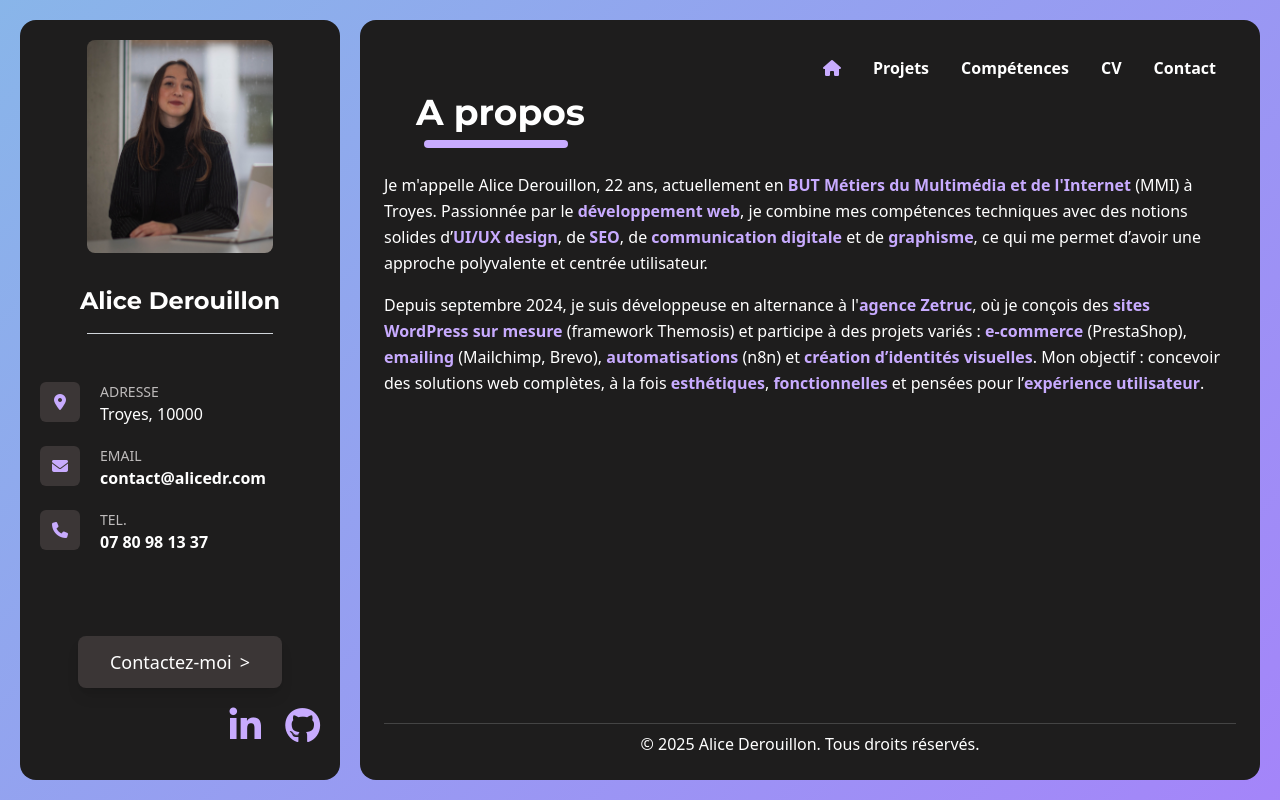
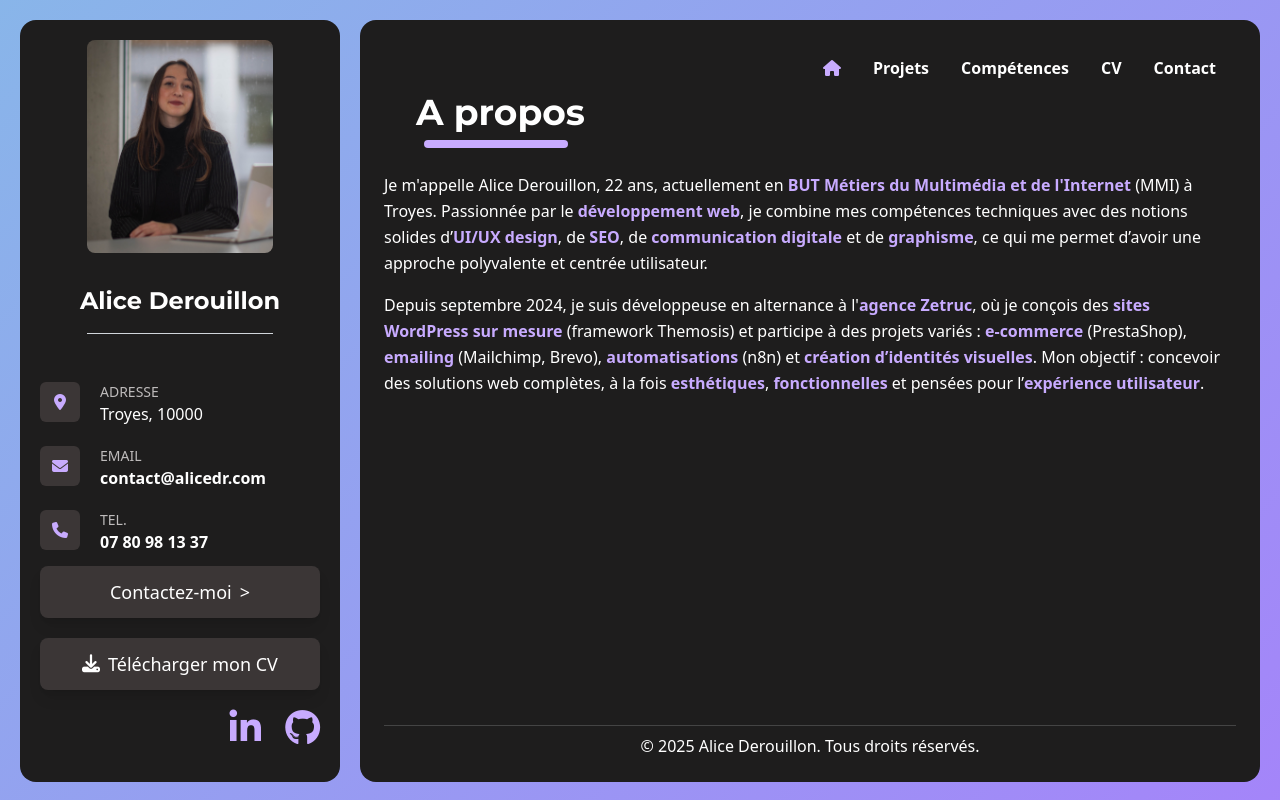
Before and after one commit to DerouillonAlice/portfolio, a Vue app: page / in a window 1280 px wide. Built offline with nearby package versions, Linux system fonts and the light colour scheme.

Commit message:
feat: cv button

```diff
--- a/src/components/Sidebar.vue
+++ b/src/components/Sidebar.vue
@@ -52,13 +52,16 @@
         </div>
       </div>
 
-      <!-- Section du bas : Bouton et réseaux sociaux -->
-      <div :class="{ 'hidden': !isContactInfoVisible, 'block': isContactInfoVisible }"
-        class="lg:block">
-        <div class="mb-5 flex justify-center">
-          <router-link to="/contact" class="button">
+      <!-- Section du bas : Bouton, réseaux sociaux et téléchargement CV -->
+      <div :class="{ 'hidden': !isContactInfoVisible, 'block': isContactInfoVisible }" class="lg:block">
+        <div class="mb-5 flex flex-col items-center gap-3">
+          <router-link to="/contact" class="button w-full flex items-center justify-center gap-2">
             Contactez-moi <span class="">&gt;</span>
           </router-link>
+          <a href="/img/cv_Alice_Derouillon.pdf" download class="button w-full flex items-center justify-center gap-2 mt-2">
+            <i class="fas fa-download"></i>
+            Télécharger mon CV
+          </a>
         </div>
         <div class="my-3">
           <div class="flex flex-row gap-5 justify-end">
```
